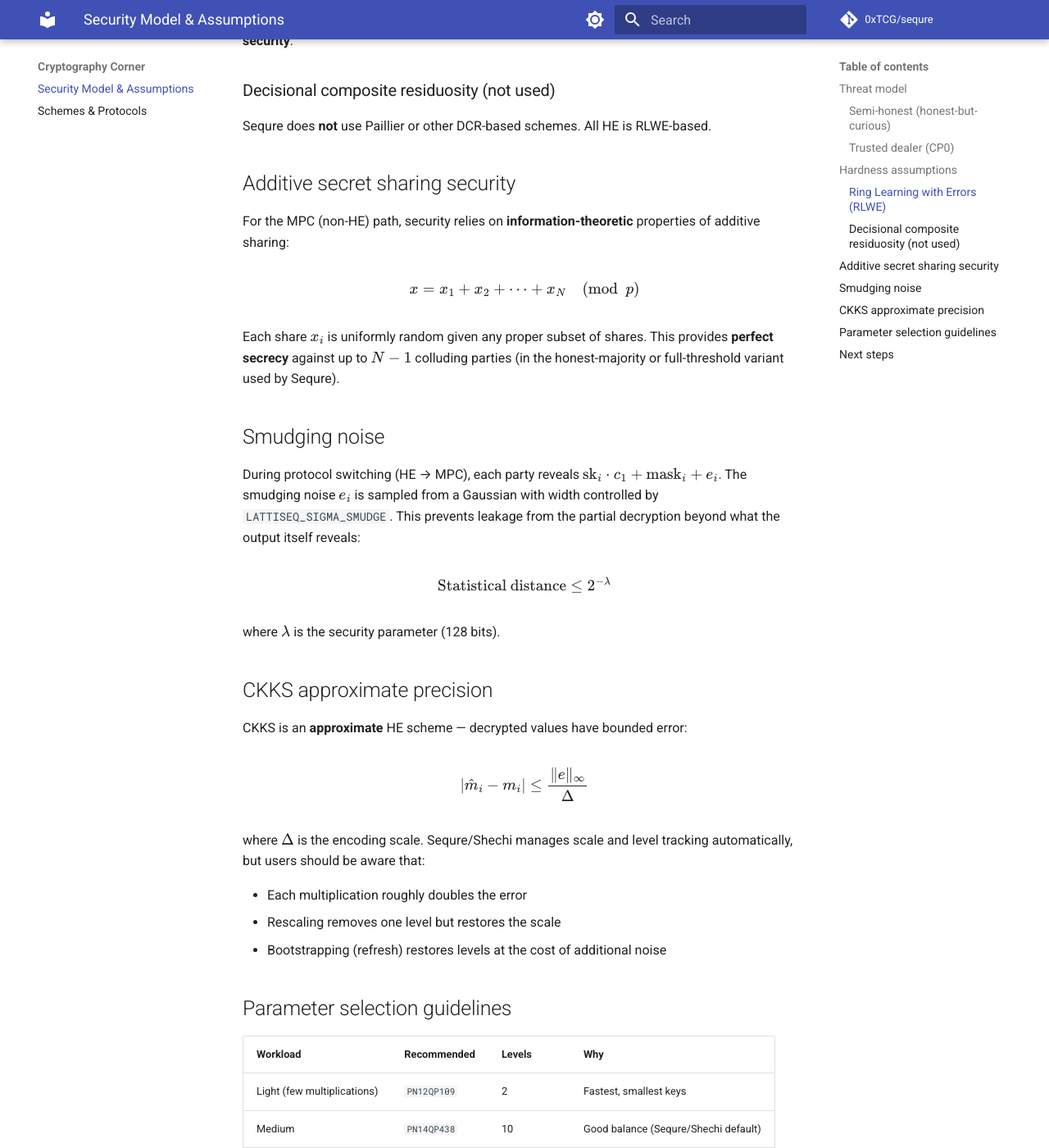
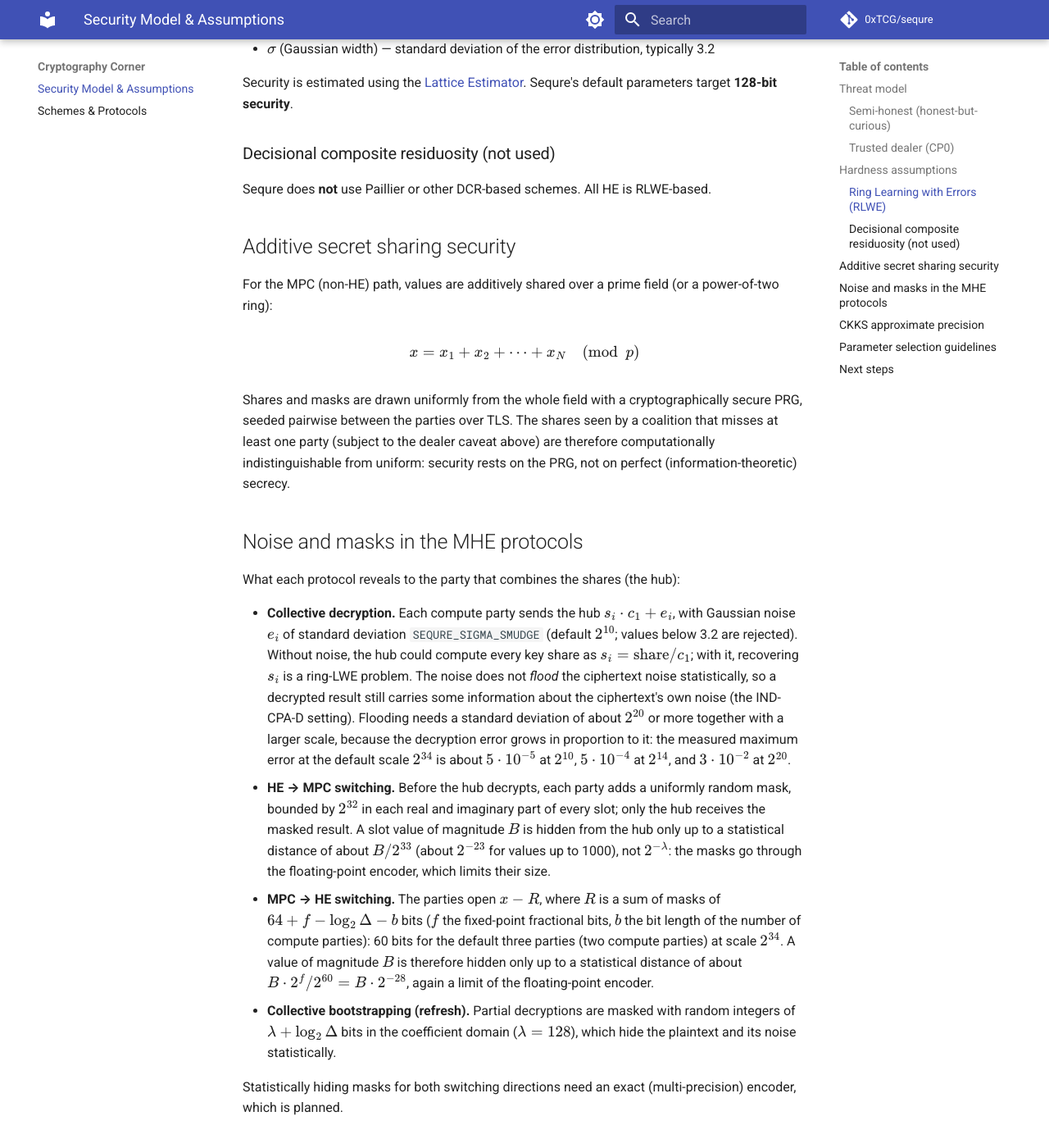
Before and after one commit to 0xTCG/sequre, an MkDocs documentation site: the page built from docs/crypto-corner/security-assumptions.md, in a window 1280 px wide and 1400 px high, scrolled down 1388 px. Shown: the whole window at 82% size. Built offline with MkDocs 1.6.1 and Material for MkDocs 9.7.7, drawn with Linux system fonts in a browser that asks for light colours; comment, search, counter and statistics services are not loaded; some of the changed text lies outside the part shown.

Commit message:
Sbudging bugfix

```diff
--- a/docs/crypto-corner/security-assumptions.md
+++ b/docs/crypto-corner/security-assumptions.md
@@ -9,7 +9,7 @@
 Sequre assumes all parties follow the protocol correctly but may try to learn additional information from the messages they observe. This is the standard **semi-honest** model.
 
 - **No malicious behavior**: Parties do not send forged messages, deviate from the protocol, or abort strategically.
-- **No collusion beyond threshold**: For $N$ compute parties, security holds as long as no single party can reconstruct the full secret. In Sequre's additive secret-sharing setting, all $N$ parties must collude to break privacy.
+- **Collusion**: Privacy holds against any single party, and against any coalition of compute parties that leaves at least one compute party out, as long as the trusted dealer (CP0) is not part of it. CP0 deals the correlated randomness (Beaver triples, masks), so CP0 together with any one compute party can recover values that were opened against that randomness. The MHE collective secret key is shared among the compute parties only (CP0 holds a zero share), so a collective decryption needs all of them.
 
 ### Trusted dealer (CP0)
 
@@ -43,19 +43,22 @@
 
 ## Additive secret sharing security
 
-For the MPC (non-HE) path, security relies on **information-theoretic** properties of additive sharing:
+For the MPC (non-HE) path, values are additively shared over a prime field (or a power-of-two ring):
 
 $$x = x_1 + x_2 + \cdots + x_N \pmod{p}$$
 
-Each share $x_i$ is uniformly random given any proper subset of shares. This provides **perfect secrecy** against up to $N-1$ colluding parties (in the honest-majority or full-threshold variant used by Sequre).
+Shares and masks are drawn uniformly from the whole field with a cryptographically secure PRG, seeded pairwise between the parties over TLS. The shares seen by a coalition that misses at least one party (subject to the dealer caveat above) are therefore computationally indistinguishable from uniform: security rests on the PRG, not on perfect (information-theoretic) secrecy.
 
-## Smudging noise
+## Noise and masks in the MHE protocols
 
-During protocol switching (HE → MPC), each party reveals $\text{sk}_i \cdot c_1 + \text{mask}_i + e_i$. The smudging noise $e_i$ is sampled from a Gaussian with width controlled by `LATTISEQ_SIGMA_SMUDGE`. This prevents leakage from the partial decryption beyond what the output itself reveals:
+What each protocol reveals to the party that combines the shares (the hub):
 
-$$\text{Statistical distance} \leq 2^{-\lambda}$$
+- **Collective decryption.** Each compute party sends the hub $s_i \cdot c_1 + e_i$, with Gaussian noise $e_i$ of standard deviation `SEQURE_SIGMA_SMUDGE` (default $2^{10}$; values below 3.2 are rejected). Without noise, the hub could compute every key share as $s_i = \text{share} / c_1$; with it, recovering $s_i$ is a ring-LWE problem. The noise does not *flood* the ciphertext noise statistically, so a decrypted result still carries some information about the ciphertext's own noise (the IND-CPA-D setting). Flooding needs a standard deviation of about $2^{20}$ or more together with a larger scale, because the decryption error grows in proportion to it: the measured maximum error at the default scale $2^{34}$ is about $5 \cdot 10^{-5}$ at $2^{10}$, $5 \cdot 10^{-4}$ at $2^{14}$, and $3 \cdot 10^{-2}$ at $2^{20}$.
+- **HE → MPC switching.** Before the hub decrypts, each party adds a uniformly random mask, bounded by $2^{32}$ in each real and imaginary part of every slot; only the hub receives the masked result. A slot value of magnitude $B$ is hidden from the hub only up to a statistical distance of about $B / 2^{33}$ (about $2^{-23}$ for values up to 1000), not $2^{-\lambda}$: the masks go through the floating-point encoder, which limits their size.
+- **MPC → HE switching.** The parties open $x - R$, where $R$ is a sum of masks of $64 + f - \log_2 \Delta - b$ bits ($f$ the fixed-point fractional bits, $b$ the bit length of the number of compute parties): 60 bits for the default three parties (two compute parties) at scale $2^{34}$. A value of magnitude $B$ is therefore hidden only up to a statistical distance of about $B \cdot 2^{f} / 2^{60} = B \cdot 2^{-28}$, again a limit of the floating-point encoder.
+- **Collective bootstrapping (refresh).** Partial decryptions are masked with random integers of $\lambda + \log_2 \Delta$ bits in the coefficient domain ($\lambda = 128$), which hide the plaintext and its noise statistically.
 
-where $\lambda$ is the security parameter (128 bits).
+Statistically hiding masks for both switching directions need an exact (multi-precision) encoder, which is planned.
 
 ## CKKS approximate precision
 
```
Also changed, not shown: docs/api/configuration.md (+8 -0 lines), 4 other files.
